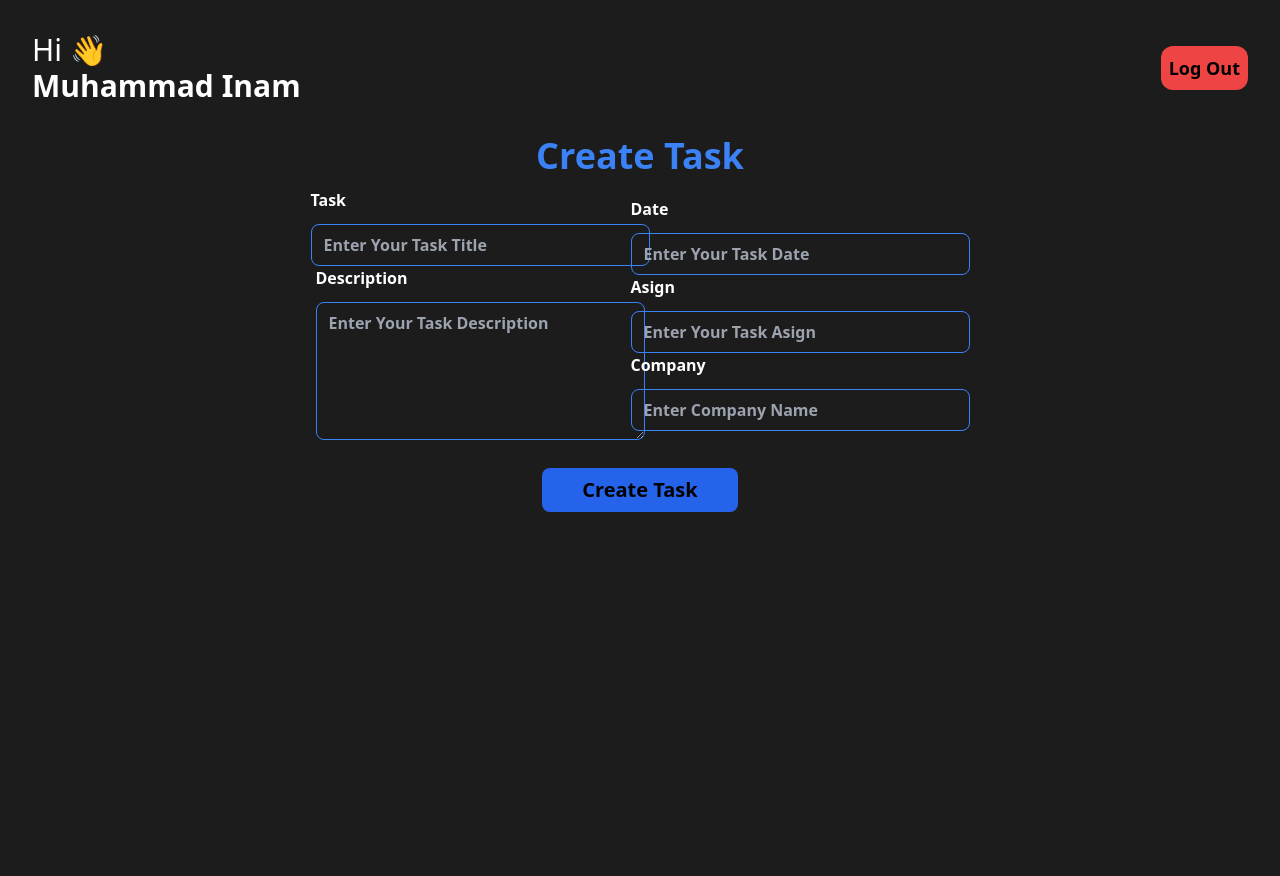
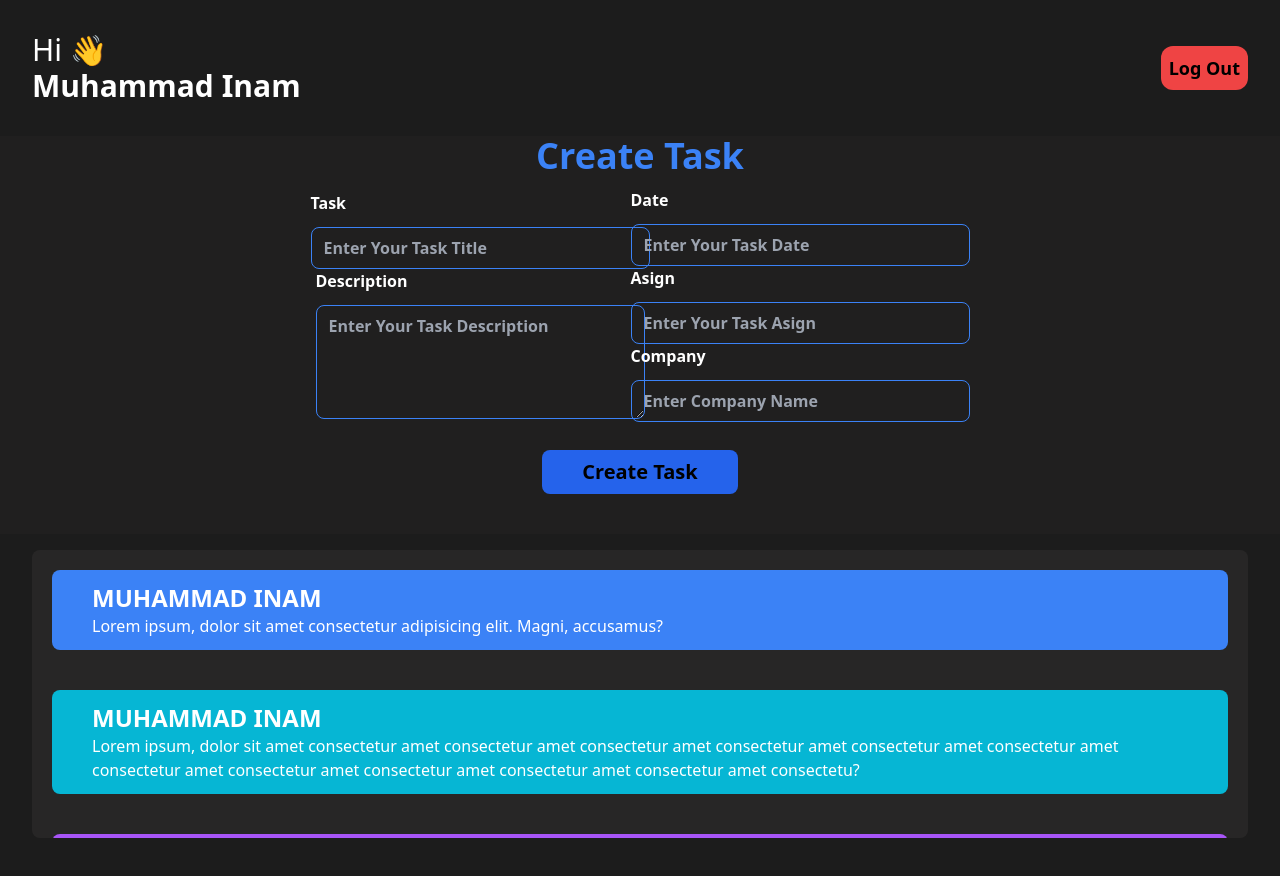
Before and after one commit to MANI-WEBDEVE/Management-system-ReactJS, a React (Vite) app: page / in a window 1280 px wide. Before the commit the page ends 800 px from the top, so only its background shows below. Built offline with nearby package versions, Linux system fonts and the light colour scheme.

Commit message:
UI-part-is-done

```diff
--- a/src/components/Dashboard/AdminDashboard.tsx
+++ b/src/components/Dashboard/AdminDashboard.tsx
@@ -1,83 +1,14 @@
+import AllTask from "../UI-Components/AllTask";
+import CreateTask from "../UI-Components/CreateTask";
 import Header from "../UI-Components/Header";
 
 const AdminDashboard = () => {
   return (
     <div className="h-full w-full bg-[#1C1C1C] ">
       <Header />
-        <h3 className="text-4xl font-bold text-blue-500 text-center">Create Task</h3>
-      <div className=" h-full flex flex-col ">
-
-        <form className="w-full flex justify-center items-center gap-10">
-          <div className="w-[20%] flex items-center justify-start m-3 flex-col">
-            <label
-              htmlFor="title"
-              className="text-white flex flex-col justify-center items-start gap-3 font-semibold "
-            >
-              Task
-              <input
-                type="text"
-                placeholder="Enter Your Task Title"
-                className="pr-20 pl-3 py-2 rounded-lg bg-transparent border-blue-500 border-[1px]"
-              />
-            </label>
-            <label
-              htmlFor="desctiption"
-              className="text-white flex flex-col justify-center items-start gap-3 font-semibold "
-            >
-              Description
-              <textarea
-                name="desctiption"
-                id="desctiption"
-                placeholder="Enter Your Task Description"
-                rows={5}
-                cols={22}
-                className="pr-20 pl-3 py-2 rounded-lg bg-transparent border-blue-500 border-[1px]"
-              ></textarea>
-            </label>
-          </div>
-          <div className="w-[20%] flex items-center justify-start m-3 flex-col">
-            <label
-              htmlFor="Date"
-              className="text-white flex flex-col justify-center items-start gap-3 font-semibold "
-            >
-              Date
-              <input
-                type="text"
-                placeholder="Enter Your Task Date"
-                className="pr-20 pl-3 py-2 rounded-lg bg-transparent border-blue-500 border-[1px]"
-              />
-            </label>
-            <label
-              htmlFor="Asign"
-              className="text-white flex flex-col justify-center items-start gap-3 font-semibold "
-            >
-              Asign
-              <input
-                type="text"
-                placeholder="Enter Your Task Asign"
-                className="pr-20 pl-3 py-2 rounded-lg bg-transparent border-blue-500 border-[1px]"
-              />
-            </label>
-            <label
-              htmlFor="Company"
-              className="text-white flex flex-col justify-center items-start gap-3 font-semibold  "
-            >
-              Company
-              <input
-                type="text"
-                placeholder="Enter Company Name"
-                className="pr-20 pl-3 py-2 rounded-lg bg-transparent border-blue-500 border-[1px]"
-              />
-            </label>
-          </div>
-        </form>
-          <div className="flex justify-center">
-            <button className="px-10 py-2 bg-blue-600 font-semibold text-xl mb-10 mt-4 rounded-lg">
-              Create Task
-            </button>
-          </div>
-      </div>
-    </div>
+      <CreateTask/>
+      <AllTask/>
+       </div>
   );
 };
 
--- /dev/null
+++ b/src/components/UI-Components/AllTask.tsx
@@ -0,0 +1,29 @@
+
+const AllTask = () => {
+  return (
+    <div className='p-5 bg-[#2b2a2acb] mt-4 rounded-lg w-[95%] flex flex-col gap-10 items-start mb-10 mx-auto h-72 overflow-auto'>
+        <div className='flex flex-col bg-blue-500 w-full py-3 px-10 rounded-lg'>
+            <h1 className='text-2xl font-bold text-white uppercase'>Muhammad Inam</h1>
+            <p className='text-white'>Lorem ipsum, dolor sit amet consectetur adipisicing elit. Magni, accusamus?</p>
+        </div>
+        <div className='flex flex-col bg-cyan-500 w-full py-3 px-10 rounded-lg'>
+            <h1 className='text-2xl font-bold text-white uppercase'>Muhammad Inam</h1>
+            <p className='text-white'>Lorem ipsum, dolor sit amet consectetur  amet consectetur amet consectetur amet consectetur amet consectetur amet consectetur amet consectetur amet consectetur amet consectetur amet consectetur amet consectetur amet consectetu?</p>
+        </div>
+        <div className='flex flex-col bg-purple-500 w-full py-3 px-10 rounded-lg'>
+            <h1 className='text-2xl font-bold text-white uppercase'>Muhammad Inam</h1>
+            <p className='text-white'>Lorem ipsum, dolor sit amet consectetur adipisicing elit. Magni, accusamus?</p>
+        </div>
+        <div className='flex flex-col bg-yellow-600 w-full py-3 px-10 rounded-lg'>
+            <h1 className='text-2xl font-bold text-white uppercase'>Muhammad Inam</h1>
+            <p className='text-white'>Lorem ipsum, dolor sit amet consectetur adipisicing elit. Magni, accusamus?</p>
+        </div>
+        <div className='flex flex-col bg-emerald-700 w-full py-3 px-10 rounded-lg'>
+            <h1 className='text-2xl font-bold text-white uppercase'>Muhammad Inam</h1>
+            <p className='text-white'>Lorem ipsum, dolor sit amet consectetur adipisicing elit. Magni, accusamus?</p>
+        </div>
+    </div>
+  )
+}
+
+export default AllTask
--- /dev/null
+++ b/src/components/UI-Components/CreateTask.tsx
@@ -0,0 +1,84 @@
+const CreateTask = () => {
+  return (
+    <>
+      <div className="w-full bg-[#28262654] mx-auto">
+        <h3 className="text-4xl font-bold text-blue-500 text-center">
+          Create Task
+        </h3>
+        <div className=" h-full flex flex-col ">
+          <form className="w-full flex justify-center items-center gap-10">
+            <div className="w-[20%] flex items-center justify-start m-3 flex-col">
+              <label
+                htmlFor="title"
+                className="text-white flex flex-col justify-center items-start gap-3 font-semibold "
+              >
+                Task
+                <input
+                  type="text"
+                  placeholder="Enter Your Task Title"
+                  className="pr-20 pl-3 py-2 rounded-lg bg-transparent border-blue-500 border-[1px]"
+                />
+              </label>
+              <label
+                htmlFor="desctiption"
+                className="text-white flex flex-col justify-center items-start gap-3 font-semibold "
+              >
+                Description
+                <textarea
+                  name="desctiption"
+                  id="desctiption"
+                  placeholder="Enter Your Task Description"
+                  rows={4}
+                  cols={22}
+                  className="pr-20 pl-3 py-2 rounded-lg bg-transparent border-blue-500 border-[1px]"
+                ></textarea>
+              </label>
+            </div>
+            <div className="w-[20%] flex items-center justify-start m-3 flex-col">
+              <label
+                htmlFor="Date"
+                className="text-white flex flex-col justify-center items-start gap-3 font-semibold "
+              >
+                Date
+                <input
+                  type="text"
+                  placeholder="Enter Your Task Date"
+                  className="pr-20 pl-3 py-2 rounded-lg bg-transparent border-blue-500 border-[1px]"
+                />
+              </label>
+              <label
+                htmlFor="Asign"
+                className="text-white flex flex-col justify-center items-start gap-3 font-semibold "
+              >
+                Asign
+                <input
+                  type="text"
+                  placeholder="Enter Your Task Asign"
+                  className="pr-20 pl-3 py-2 rounded-lg bg-transparent border-blue-500 border-[1px]"
+                />
+              </label>
+              <label
+                htmlFor="Company"
+                className="text-white flex flex-col justify-center items-start gap-3 font-semibold  "
+              >
+                Company
+                <input
+                  type="text"
+                  placeholder="Enter Company Name"
+                  className="pr-20 pl-3 py-2 rounded-lg bg-transparent border-blue-500 border-[1px]"
+                />
+              </label>
+            </div>
+          </form>
+          <div className="flex justify-center">
+            <button className="px-10 py-2 bg-blue-600 font-semibold text-xl mb-10 mt-4 rounded-lg hover:bg-blue-900 hover:text-gray-400 translate-all duration-500">
+              Create Task
+            </button>
+          </div>
+        </div>
+      </div>
+    </>
+  );
+};
+
+export default CreateTask;
```
